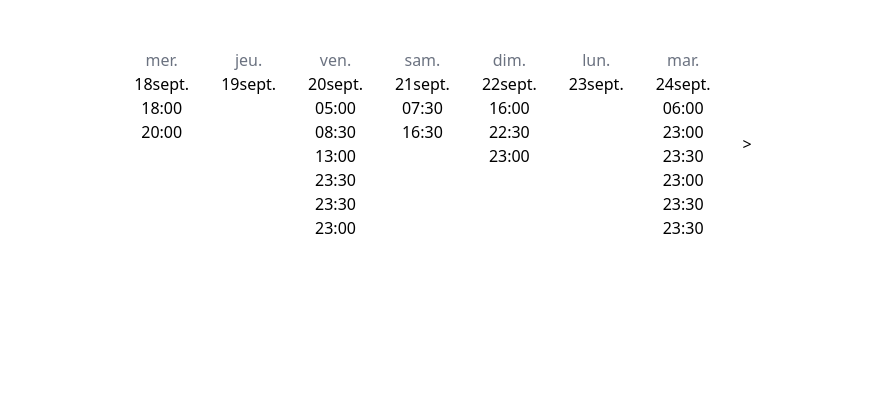
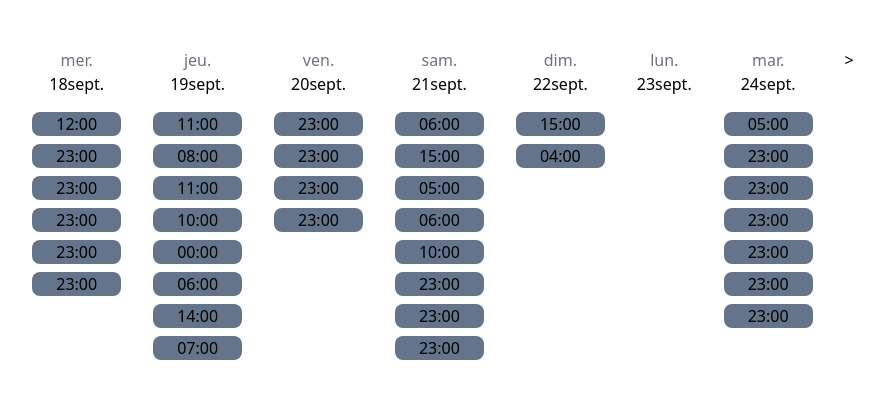
Before and after one commit to Adjel/weda, a React (Vite) app: page / in a window 1280 px wide. Shown: the top 398 px of the page, without its empty margins (197-1081 px from the left). Built offline with nearby package versions, Linux system fonts and the light colour scheme.

Commit message:
exceed day

```diff
--- a/src/components/WeekComponent/WeekComponent.tsx
+++ b/src/components/WeekComponent/WeekComponent.tsx
@@ -73,28 +73,32 @@ function moveWeek(isForward: boolean) {
     updateWeek(getDateFromDays(refDate, move));
 }
 
-  return <section className='flex flex-row gap-8'>
+  return <section className='flex flex-row gap-8 items-start'>
     {
       isBackwardEnable &&
       <button onClick={() => moveWeek(false)}>{`<`}</button>
     }
-    {week?.week?.map((day) =>
-    <div className='flex flex-col items-center'>
+    {week?.week?.map((day, index) =>
+    <div key={day.date.toDateString()} className='flex flex-col items-center'>
       <div className='text-gray-500'>
-   {day.date.toLocaleDateString('fr-FR', { weekday: 'short' })}
+        {day.date.toLocaleDateString('fr-FR', { weekday: 'short' })}
       </div>
       <div>
       {day.date.getDate()}
       {day.date.toLocaleDateString('fr-FR', { month: 'short' })}
       </div>
-      <div>
-        {day.slots.map((slot) =>
-        <div>{slot.start?.toLocaleTimeString('fr-FR', { hour: '2-digit', minute: '2-digit' })}</div>
-        )}
+      <div key={index} className='pt-4 flex flex-col gap-2 items-center'>
+        {day.slots.map((slot, index) =>
+        slot.start ?
+        <div key={index} className='px-6 w-fit h-fit rounded-lg bg-slate-500'>{slot.start?.toLocaleTimeString('fr-FR', { hour: '2-digit', minute: '2-digit' })}</div>
+        :
+        <div>{`—`}</div>
+      )
+      }
       </div>
     </div>
     )}
-        <button onClick={() => moveWeek(true)}>{`>`}</button>
+    <button onClick={() => moveWeek(true)}>{`>`}</button>
   </section>;
 }
 
--- a/src/components/day/DayComponent.tsx
+++ b/src/components/day/DayComponent.tsx
@@ -1,5 +1,4 @@
-import React, { useEffect, useState } from 'react';
-import { getDateFromDays } from '../../utils';
+
 
 export interface Day {
   date: Date,
@@ -11,62 +10,54 @@ export interface Slot {
   end?: Date
 }
 
-function generateRandomTime(startTime: Date): Date {
-  const startHours = startTime.getHours();
-  const startMinutes = startTime.getMinutes();
+function getRandomHour(startDate: Date): Date {
 
-  const randomDate = new Date(startTime);
+  console.log(startDate)
 
-  const hours = Math.floor(Math.random() * (24 - startHours) + startHours);
-  const minutes = Math.random() < 0.5 ? 0 : 30;
+  const endofDay = new Date(startDate)
+  endofDay.setHours(23, 59, 0, 0)
 
-  randomDate.setHours(hours, minutes, 0, 0);
+  const randomTime = Math.random() * (endofDay.getHours() - startDate.getHours()) + endofDay.getHours();
 
-  if (hours === startHours && minutes < startMinutes) {
-    generateRandomTime(startTime)
+  console.log(randomTime)
+
+  const newTime = new Date(startDate)
+  newTime.setHours(randomTime)
+
+  return newTime
+}
+
+
+function generateRandomSlots(date: Date): Slot[] {
+  const numSlots = Math.floor(Math.random() * 11);
+  const slots: Slot[] = [];
+
+  let start = new Date(date.setHours(0, 0, 0, 0))
+  let end = getRandomHour(start)
+
+  for (let i = 0; i < numSlots && end.getHours() < 23.30; i++) {
+
+    start = end
+    end = getRandomHour(start)
+
+    slots.push({ start, end });
+
   }
 
-  return randomDate;
+  return slots;
 }
 
-const startTime = new Date();
-startTime.setHours(14, 0);
-const randomTime = generateRandomTime(startTime);
-console.log(randomTime.toTimeString());
 
-
-export function getDay(date: Date, days:number = 0): Day {
+export function getDay(date: Date, days: number = 0): Day {
   const newDate = new Date(date);
   newDate.setDate(newDate.getDate() + days);
 
-  const slots = []
-  let start
-  let end
 
-  const randomNumber = Math.floor(Math.random() * 10);
-  for (let i = 0; i < randomNumber; i++) {
-    const midnightDate = new Date(date);
-    midnightDate.setHours(0, 0, 0, 0);
-    end
-    start = generateRandomTime(end ?? midnightDate)
-    end = generateRandomTime(start)
 
-    slots.push({
-      start: start,
-      end: end
-    })
-  }
+  const slots = generateRandomSlots(date);
 
   return {
-    date: getDateFromDays(date, days),
-    slots: slots
-  }
+    date: newDate,
+    slots
+  };
 }
-
-function DayComponent() {
-  const [day, setDay]= useState<Day>()
-
-  return <div>{}</div>;
-}
-
-export default DayComponent;
```
